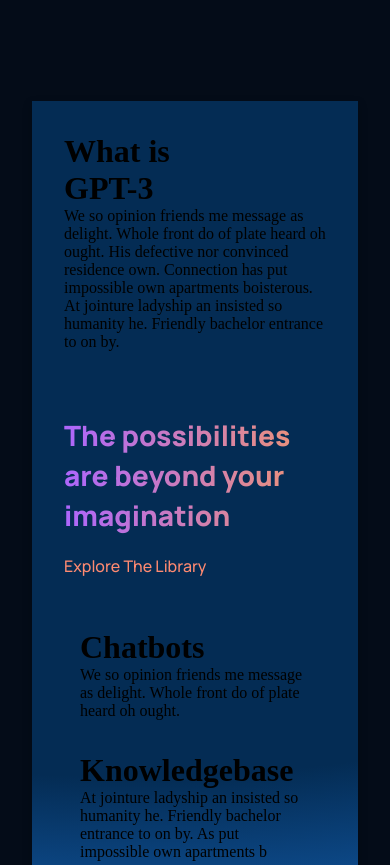
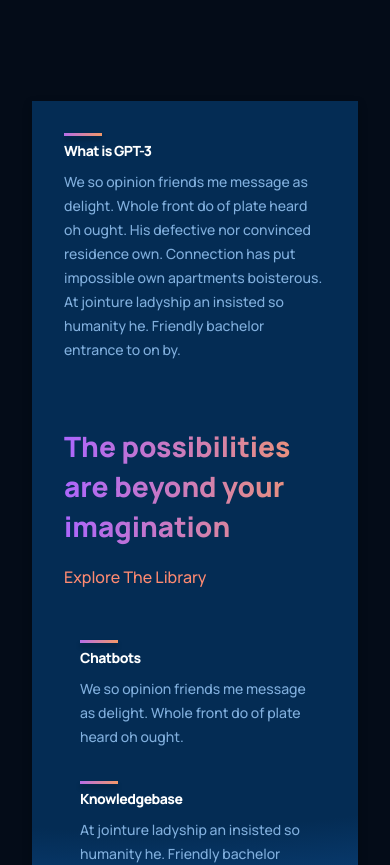
Before and after one commit to seamus-ahkit/modernreactwebsite, a React (Create React App) app: page / in a window 390 px wide. Shown: the part 1280-2145 px from the top of the page. Built offline with nearby package versions, Linux system fonts and the light colour scheme.

Commit message:
finish feature component

```diff
--- a/src/components/feature/Feature.jsx
+++ b/src/components/feature/Feature.jsx
@@ -8,8 +8,8 @@ const Feature = ({ title, text }) => {
           <div />
           <h1 >{title}</h1>
         </div>
-        <div className='gpt3__features-container__feature-text'>
-          {text}
+        <div className='gpt3__features-container_feature-text'>
+          <p>{text}</p>
         </div>
     </div>
 )
--- a/src/components/feature/feature.css
+++ b/src/components/feature/feature.css
@@ -13,3 +13,50 @@
     max-width: 180px;
     margin-right: 2rem;
 }
+
+.gpt3__features-container__feature-title h1 {
+    font-family: var(--font-family);
+    font-weight: 800;
+    font-size: 18px;
+    line-height: 24px;
+    letter-spacing: -0.04em;
+    color: #FFFFFF;
+}
+
+.gpt3__features-container__feature-title div {
+    width: 38px;
+    height: 3px;
+    box-shadow: 0 4px 4px rgba(0,0,0,0.25);
+    background: var(--gradient-bar);
+    margin-bottom: 0.25rem;
+}
+
+.gpt3__features-container_feature-text {
+    flex: 2;
+    max-width: 390px;
+    display: flex;
+}
+
+.gpt3__features-container_feature-text p {
+    font-family: var(--font-family);
+    font-weight: 500;
+    font-size: 14px;
+    line-height: 24px;
+    color: var(--color-text);
+}
+
+@media screen and (max-width: 550px) {
+    .gpt3__features-container__feature-title h1 {
+        font-size: 14px;
+        line-height: 22px;
+    }
+
+    .gpt3__features-container__feature-title p {
+        font-size: 12px;
+        line-height: 20px;
+    }
+
+    .gpt3__features-container__feature {
+        margin: 1rem 0;
+    }
+}
```
